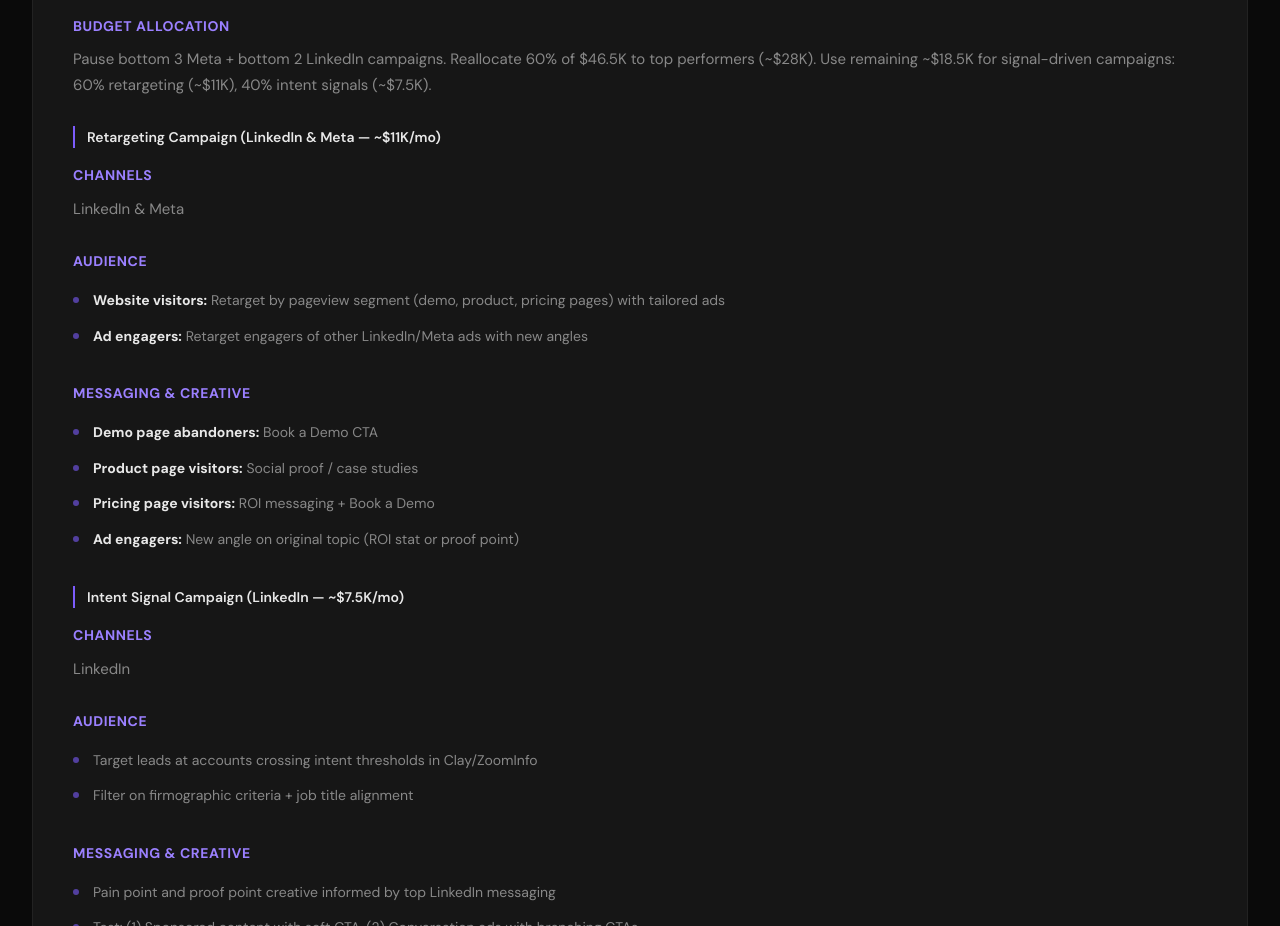
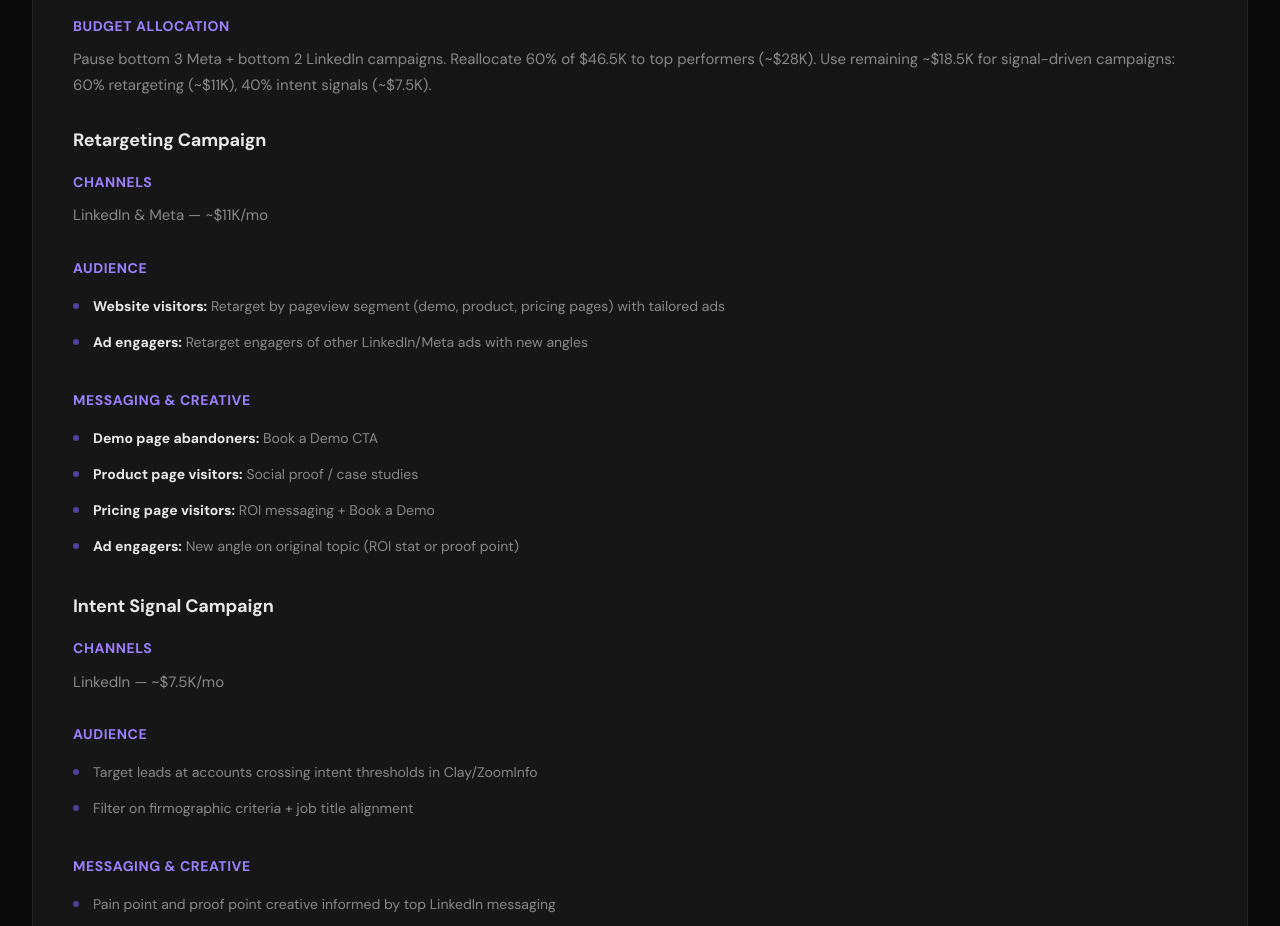
Before and after one commit to madchu2626/serval-growth-analysis, a plain HTML site: page index.html in a window 1280 px wide. Shown: the part 4820-5746 px from the top of the page. Drawn offline with Linux system fonts and the light colour scheme.

Commit message:
Bold campaign headers, remove purple line, move budget to channels
- Make sub-campaign headers (h5) bolder (18px/700) and remove purple left border
- Move budget amounts from headers to Channels line
- Retargeting Campaign: channels "LinkedIn & Meta — ~$11K/mo"
- Intent Signal Campaign: channels "LinkedIn — ~$7.5K/mo"

Co-Authored-By: Claude Opus 4.6 (1M context) <noreply@anthropic.com>

```diff
--- a/index.html
+++ b/index.html
@@ -555,10 +555,10 @@
 
         <div class="experiment-field">
           <div class="sub-section">
-            <h5>Retargeting Campaign (LinkedIn &amp; Meta &mdash; ~$11K/mo)</h5>
+            <h5>Retargeting Campaign</h5>
           </div>
           <h4>Channels</h4>
-          <p>LinkedIn &amp; Meta</p>
+          <p>LinkedIn &amp; Meta &mdash; ~$11K/mo</p>
         </div>
         <div class="experiment-field">
           <h4>Audience</h4>
@@ -579,10 +579,10 @@
 
         <div class="experiment-field">
           <div class="sub-section">
-            <h5>Intent Signal Campaign (LinkedIn &mdash; ~$7.5K/mo)</h5>
+            <h5>Intent Signal Campaign</h5>
           </div>
           <h4>Channels</h4>
-          <p>LinkedIn</p>
+          <p>LinkedIn &mdash; ~$7.5K/mo</p>
         </div>
         <div class="experiment-field">
           <h4>Audience</h4>
--- a/styles.css
+++ b/styles.css
@@ -914,12 +914,11 @@ body {
 }
 
 .sub-section h5 {
-  font-size: 14px;
-  font-weight: 600;
+  font-size: 18px;
+  font-weight: 700;
   color: var(--text);
   margin-bottom: 8px;
-  padding-left: 12px;
-  border-left: 2px solid var(--purple);
+  letter-spacing: -0.01em;
 }
 
 /* ---- Experiment Meta ---- */
```
